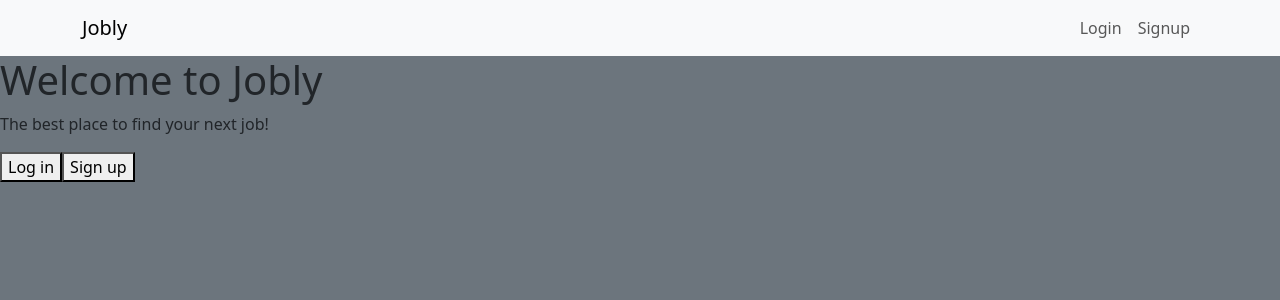
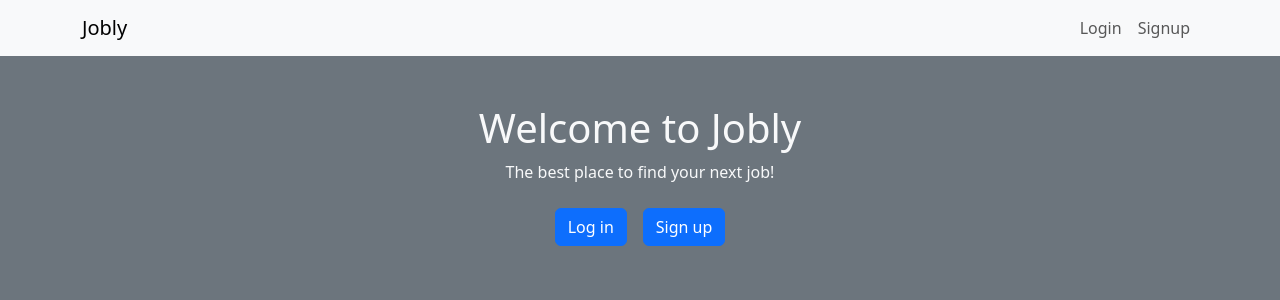
Before and after one commit to tobias-homewood/stack-jobly, a React (Vite) app in the folder frontend/: page / in a window 1280 px wide. Both pictures are taken after a click on the button "Logout". Shown: the top 300 px of the page. Built offline with nearby package versions, Linux system fonts and the light colour scheme; no server answers.

Commit message:
home page with react bootstrap

```diff
--- a/frontend/src/components/Home.jsx
+++ b/frontend/src/components/Home.jsx
@@ -1,17 +1,18 @@
 import { useContext } from 'react';
 import CurrentUserContext from '../utils/currentUserContext';
 import { Link } from 'react-router-dom';
+import { Button } from 'react-bootstrap';
 
 const Home = () => {
   const { currentUser } = useContext(CurrentUserContext);
   return (
-    <div>
+    <div className='mt-5 text-center text-light'>
       <h1>Welcome to Jobly</h1>
       <p>The best place to find your next job!</p>
       {currentUser ? <h2>Welcome back, {currentUser.username}!</h2> : (
         <div>
-          <Link to="/login"><button>Log in</button></Link>
-          <Link to="/signup"><button>Sign up</button></Link>
+          <Button as={Link} to='/login' className='m-2'>Log in</Button>
+          <Button as={Link} to='/signup' className='m-2'>Sign up</Button>
         </div>
       )}
     </div>
```
